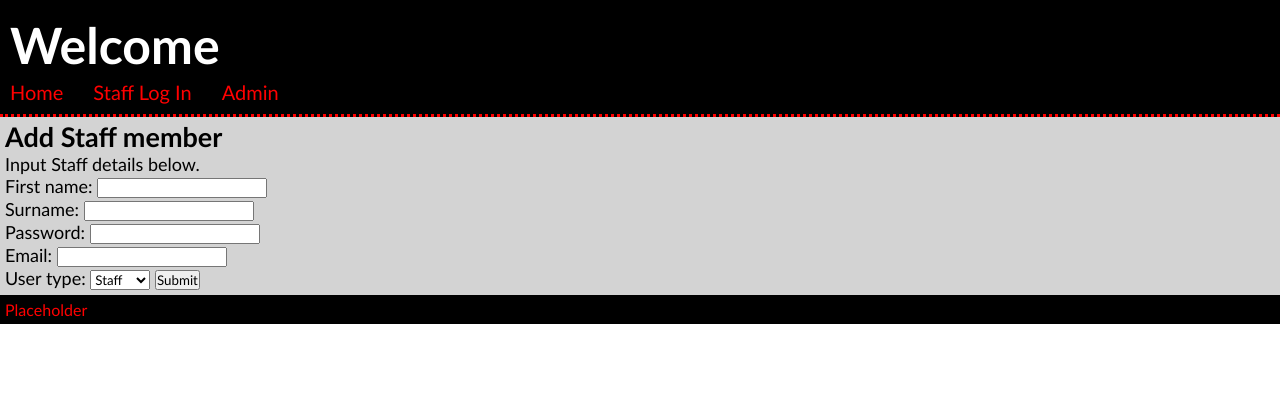
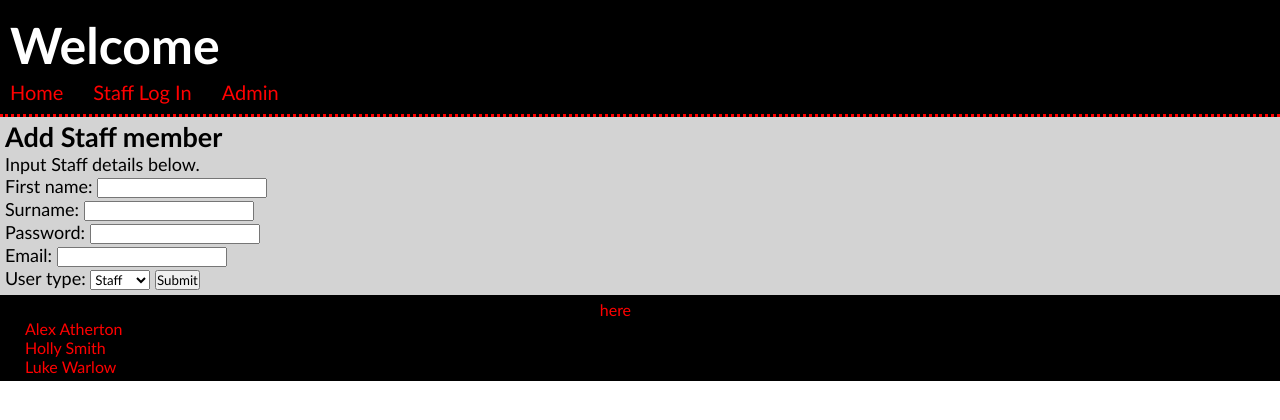
Before and after one commit to lukewarlow/WRU-ClientProject, a Flask app: page /Admin/AddStaff in a window 1280 px wide. Shown: the top 420 px of the page. Run offline with Flask 2, Linux system fonts and the light colour scheme; a user stored in the database is signed in.

Commit message:
added html footer information

```diff
--- a/templates/base.html
+++ b/templates/base.html
@@ -52,7 +52,16 @@
     {% block footer %}
     <footer class = "footer">
       <!-- <a class = "footer-item" target="_blank" href = "mailto://"> Mail Me </a> -->
-      <a class = "footer-item" href = ""> Placeholder </a>
+      <a class = "footer-item">
+      <p>Contact the developers: <br> <a href="mailto:AthertonA@cardiff.ac.uk">
+      Alex Atherton</a> <br>
+      <a href="mailto:SmithHL2@cardiff.ac.uk">
+      Holly Smith</a> <br>
+      <a href="mailto:WarlowL@cardiff.ac.uk">
+      Luke Warlow</a> </p> <br>
+    <p> Copyright 2017 </p>
+    <p> For more information on the WRU visit <a href="http://www.wru.co.uk/eng/home.php"> here </p>
+ </a>
     </footer>
     {% endblock %}
   </body>
```
